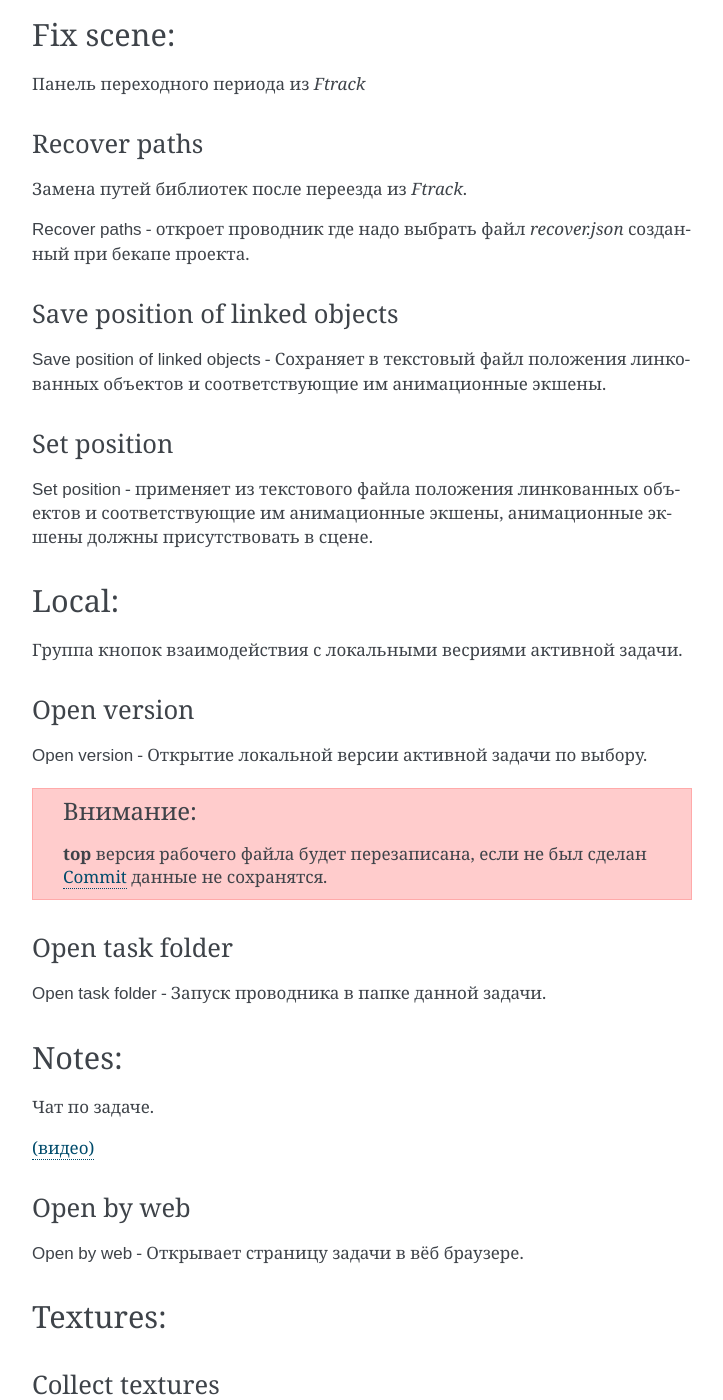
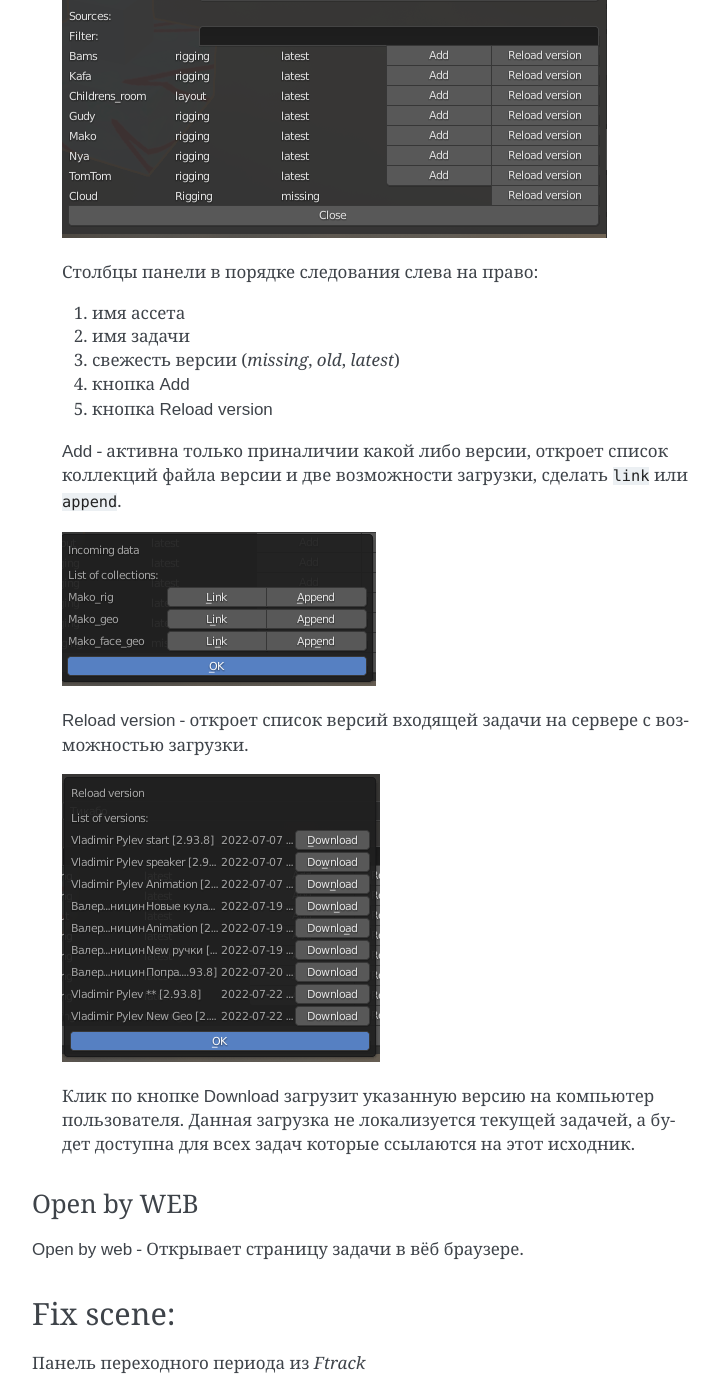
Before and after one commit to volodya-renderberg/cerebro-b3d-connect-manual, a Sphinx documentation site: the page built from docs/source/manual/work_panel.rst, in a window 1280 px wide and 1400 px high, scrolled down 1415 px. Shown: the whole window, without its empty margins (388-1111 px from the left). Built offline with Sphinx 7.4.7, drawn with Linux system fonts in a browser that asks for light colours; some of the changed text lies outside the part shown.

Commit message:
fixing, + links

```diff
--- a/docs/source/index.rst
+++ b/docs/source/index.rst
@@ -25,3 +25,4 @@
    manual/task_templates
    manual/video
    manual/tech_functions
+   manual/links_of_tasks
--- a/docs/source/manual/work_panel.rst
+++ b/docs/source/manual/work_panel.rst
@@ -35,7 +35,38 @@
 Sources panel
 ~~~~~~~~~~~~~
 
-:guilabel:`Sources panel` - Открытие панели с перечнем исходников активной задачи, с возможностью загрузки ``collections`` по выбору из исходников в текущий рабочий файл.
+   :guilabel:`Sources panel` - открытие панели где возможны загрузка компонентов исходников в сцену, а так же перезагрузка версий исходников.
+
+   Запускаемая панель:
+
+   .. image:: ../_static/images/source_panel.png
+
+   Столбцы панели в порядке следования слева на право:
+
+   #. имя ассета
+   #. имя задачи
+   #. свежесть версии (*missing*, *old*, *latest*)
+   #. кнопка :guilabel:`Add`
+   #. кнопка :guilabel:`Reload version`
+
+   :guilabel:`Add` - активна только приналичии какой либо версии, откроет список коллекций файла версии и две возможности загрузки, сделать ``link`` или ``append``.
+
+   .. image:: ../_static/images/source_panel_add_panel.png
+
+
+   :guilabel:`Reload version` - откроет список версий входящей задачи на сервере с возможностью загрузки.
+
+   .. image:: ../_static/images/source_panel_reload_versio_panel.png
+
+   Клик по кнопке :guilabel:`Download` загрузит указанную версию на компьютер пользователя. Данная загрузка не локализуется текущей задачей, а будет доступна для всех задач которые ссылаются на этот исходник.
+
+
+.. _work_panel_open_last_commit_by_web:
+
+Open by WEB
+~~~~~~~~~~~
+
+:guilabel:`Open by web` - Открывает страницу задачи в вёб браузере.
 
 .. _work_panel_fix_scene:
 
@@ -85,24 +116,6 @@
 :guilabel:`Open task folder` - Запуск проводника в папке данной задачи.
 
 .. _work_panel_textures:
-
-
-.. _work_panel_notes:
-
-Notes:
-------
-
-Чат по задаче.
-
-`(видео) <https://disk.yandex.ru/i/yRKNPQEyOGHjIw>`_
-
-
-.. _work_panel_open_last_commit_by_web:
-
-Open by web
-~~~~~~~~~~~
-
-:guilabel:`Open by web` - Открывает страницу задачи в вёб браузере.
 
 
 Textures:
@@ -173,6 +186,10 @@
 
 .. image:: ../_static/images/commit_to_review.png
 
+* Для некоторых задач панель коммита содержит галочку ``Push to cerebro``, если её снять то версия не будет отправляться на сервер, а будет только локальной.
+
+.. image:: ../_static/images/commit_push_to_cerebro.png
+
 .. _work_panel_change_status_to_pending_review:
 
 Change status to "на утверждение"
```
Also changed, not shown: docs/source/manual/links_of_tasks.rst (added, +57 -0 lines), docs/source/manual/selected_panel_check.rst (+8 -1 lines), docs/source/manual/selected_panel_work.rst (+8 -1 lines), docs/source/_static/images/check_selected_panel.png, docs/source/_static/images/commit_push_to_cerebro.png (added), docs/source/_static/images/links_btw_assets.png (added), docs/source/_static/images/links_into_asset.png (added), docs/source/_static/images/links_tasks.png (added), docs/source/_static/images/selected_panel.png, docs/source/_static/images/source_panel.png (added), docs/source/_static/images/source_panel_add_panel.png (added), docs/source/_static/images/source_panel_reload_versio_panel.png (added), docs/source/_static/images/working_panel.png.
